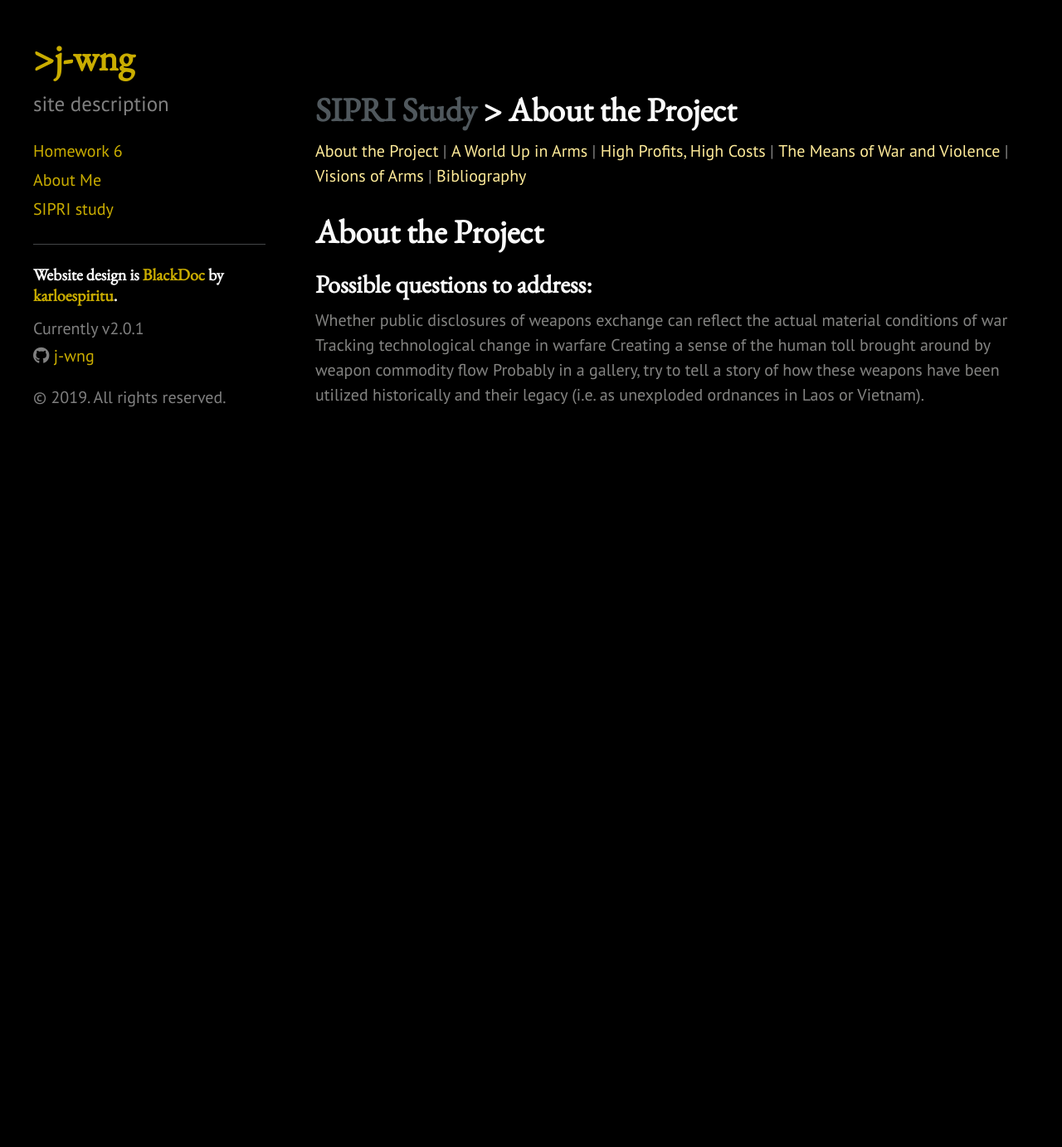
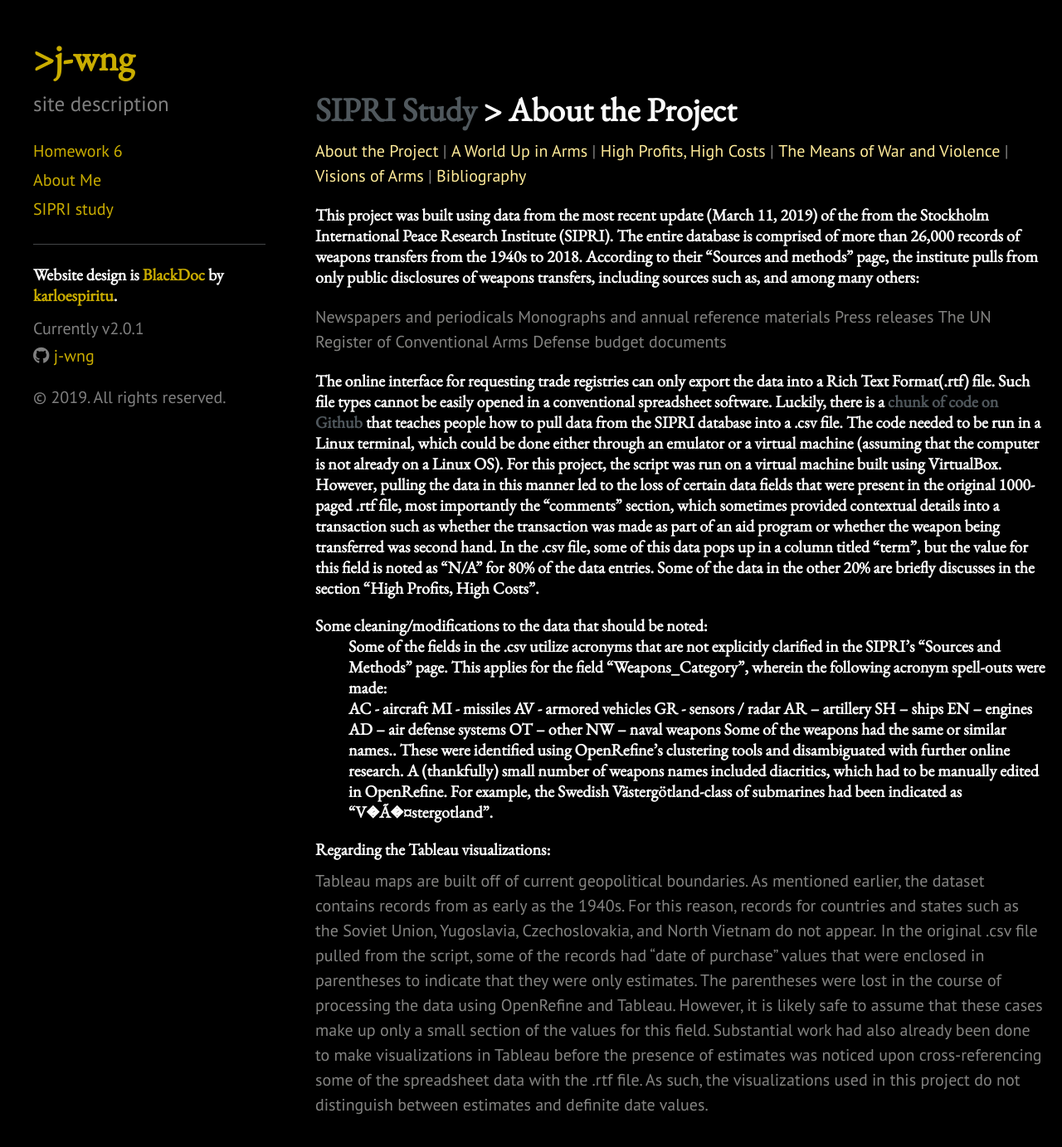
Before and after one commit to j-wng/j-wng.github.io, a Jekyll site: the page built from aboutproject.html, in a window 1280 px wide and 1400 px high. Shown: the top 1383 px of the window at 83% size. Built offline with Jekyll 4.4.1, drawn with Linux system fonts in a browser that asks for light colours; nearby versions of some CDN libraries.

Commit message:
Update aboutproject.html

```diff
--- a/aboutproject.html
+++ b/aboutproject.html
@@ -37,16 +37,52 @@
 </nav>
 
 <p>
-<h1>About the Project</h1>
-<h2>Possible questions to address:</h2>
+  <h5>
+This project was built using data from the most recent update (March 11, 2019) of the <heavy arms trade registries> from the Stockholm International Peace Research Institute (SIPRI). The entire database is comprised of more than 26,000 records of weapons transfers from the 1940s to 2018. According to their “Sources and methods” page, the institute pulls from only public disclosures of weapons transfers, including sources such as, and among many others:
+  </h5>
+</p>
 
 <u1>
-  <li>Whether public disclosures of weapons exchange can reflect the actual material conditions of war</li>
-  <li>Tracking technological change in warfare</li>
-  <li>Creating a sense of the human toll brought around by weapon commodity flow</li>
-  <li>Probably in a gallery, try to tell a story of how these weapons have been utilized historically and their legacy (i.e. as unexploded ordnances in Laos or Vietnam).</li>
+  <li>Newspapers and periodicals</li>
+  <li>Monographs and annual reference materials</li>
+  <li>Press releases</li>
+  <li>The UN Register of Conventional Arms</li>
+  <li>Defense budget documents</li>
+</u1>
 
-</u1>
+<p>
+  <h5>
+    The online interface for requesting trade registries can only export the data into a Rich Text Format(.rtf) file. Such file types cannot be easily opened in a conventional spreadsheet software. Luckily, there is a <a href="https://gist.github.com/jsvine/9cb3300588ed402160fe">chunk of code on Github</a> that teaches people how to pull data from the SIPRI database into a .csv file. The code needed to be run in a Linux terminal, which could be done either through an emulator or a virtual machine (assuming that the computer is not already on a Linux OS). For this project, the script was run on a virtual machine built using VirtualBox. However, pulling the data in this manner led to the loss of certain data fields that were present in the original 1000-paged .rtf file, most importantly the “comments” section, which sometimes provided contextual details into a transaction such as whether the transaction was made as part of an aid program or whether the weapon being transferred was second hand. In the .csv file, some of this data pops up in a column titled “term”, but the value for this field is noted as “N/A” for 80% of the data entries. Some of the data in the other 20% are briefly discusses in the section “High Profits, High Costs”.
+  </h5>
+</p>
+
+<p>
+  <h5>Some cleaning/modifications to the data that should be noted:
+<ol>
+  <li>Some of the fields in the .csv utilize acronyms that are not explicitly clarified in the SIPRI’s “Sources and Methods” page. This applies for the field “Weapons_Category”, wherein the following acronym spell-outs were made:</li>
+    <ul>
+       <li>AC - aircraft</li>
+       <li>MI - missiles</li>
+       <li>AV - armored vehicles</li>
+       <li>GR - sensors / radar</li>
+       <li>AR – artillery</li>
+       <li>SH – ships</li>
+       <li>EN – engines</li>
+       <li>AD – air defense systems</li>
+       <li>OT – other</li>
+       <li>NW – naval weapons</li>
+     </u1>
+   <li>Some of the weapons had the same or similar names.. These were identified using OpenRefine’s clustering tools and disambiguated with further online research.</li>
+   <li>A (thankfully) small number of weapons names included diacritics, which had to be manually edited in OpenRefine. For example, the Swedish Västergötland-class of submarines had been indicated as “V�Ã�¤stergotland”.</li>
+ </ol>
+</p>
+
+<p>
+  <h5>Regarding the Tableau visualizations:</h5>
+    <ul>
+      <li>Tableau maps are built off of current geopolitical boundaries. As mentioned earlier, the dataset contains records from as early as the 1940s. For this reason, records for countries and states such as the Soviet Union, Yugoslavia, Czechoslovakia, and North Vietnam do not appear.</li>
+      <li>In the original .csv file pulled from the script, some of the records had “date of purchase” values that were enclosed in parentheses to indicate that they were only estimates. The parentheses were lost in the course of processing the data using OpenRefine and Tableau. However, it is likely safe to assume that these cases make up only a small section of the values for this field. Substantial work had also already been done to make visualizations in Tableau before the presence of estimates was noticed upon cross-referencing some of the spreadsheet data with the .rtf file. As such, the visualizations used in this project do not distinguish between estimates and definite date values.</li>
+    </ul>
 </p>
 
 </head>
```
